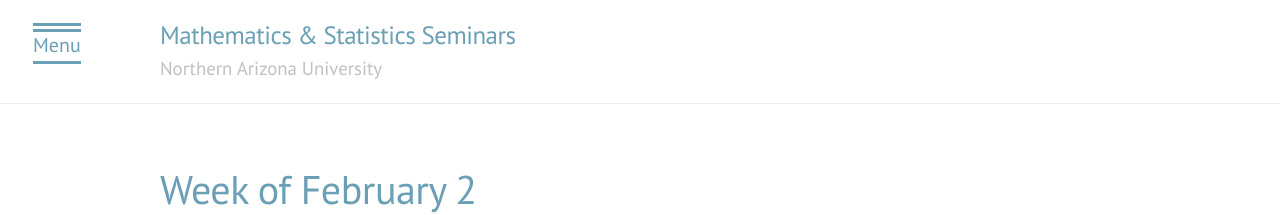
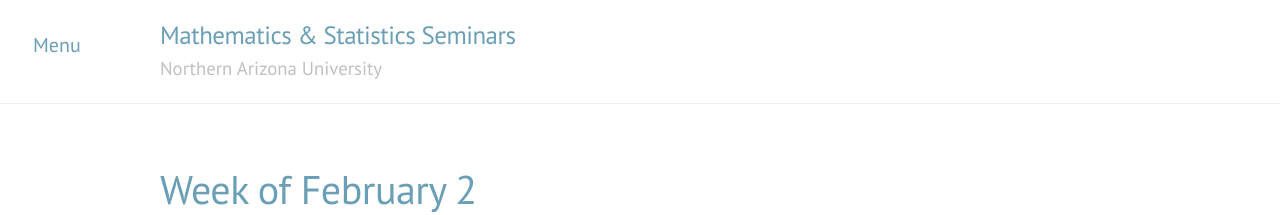
Before and after one commit to NAUMathStat/seminars, a Jekyll site: the page built from index.html, in a window 1280 px wide. Shown: the top 215 px of the page. Built offline with Jekyll 4.4.1, drawn with Linux system fonts in a browser that asks for light colours; Markdown is read by kramdown in place of the engine named in the settings; the list of posts is cut into pages by our own code.

Commit message:
Testing CSS

```diff
--- a/public/css/lanyon.css
+++ b/public/css/lanyon.css
@@ -212,7 +212,7 @@ a.sidebar-nav-item:focus {
   top:  1rem;
   left: 1rem;
   display: block;
-  width: 2.2rem;
+  width: 3.2rem;
   padding: .5rem .65rem;
   color: #505050;
   background-color: #fff;
@@ -224,8 +224,8 @@ a.sidebar-nav-item:focus {
   content: "Menu";
   width: 100%;
   padding-bottom: .125rem;
-  border-top: .375rem double;
-  border-bottom: .125rem solid;
+  /*border-top: .375rem double;
+  border-bottom: .125rem solid;*/
 
   /* Make the border inside the box */
   -webkit-box-sizing: border-box;
```
